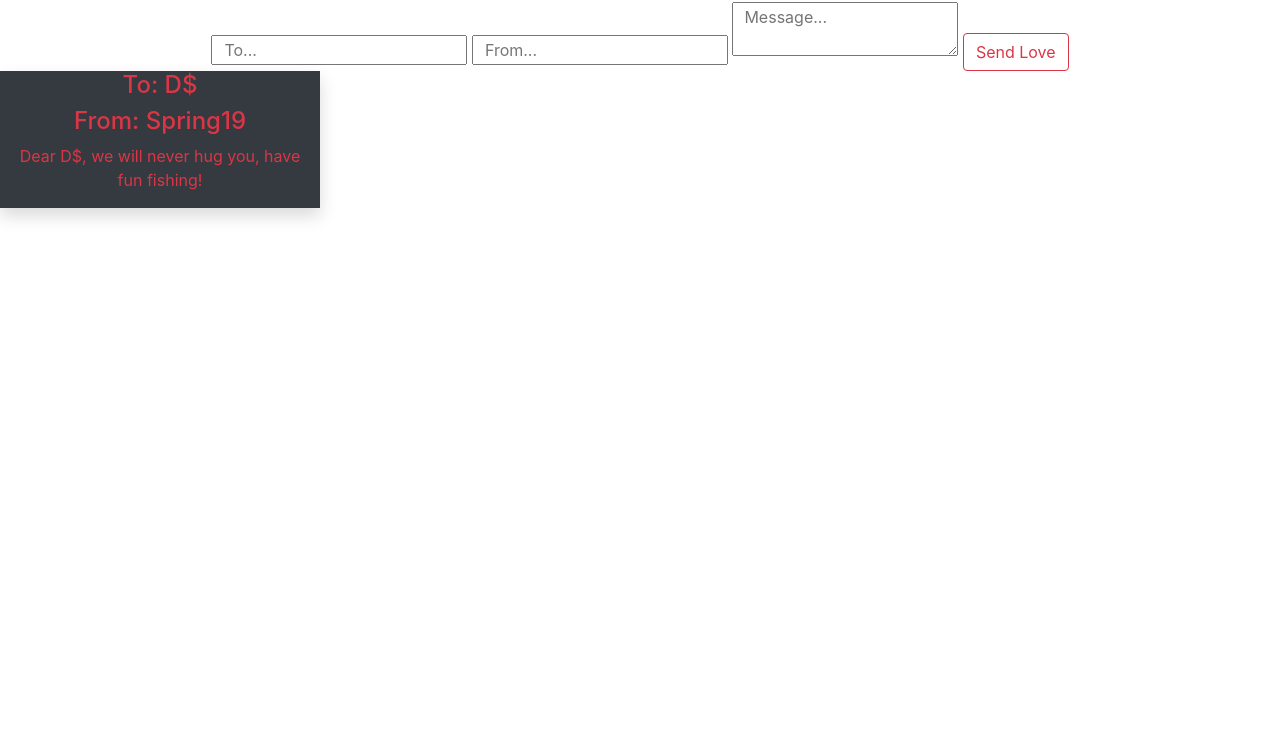
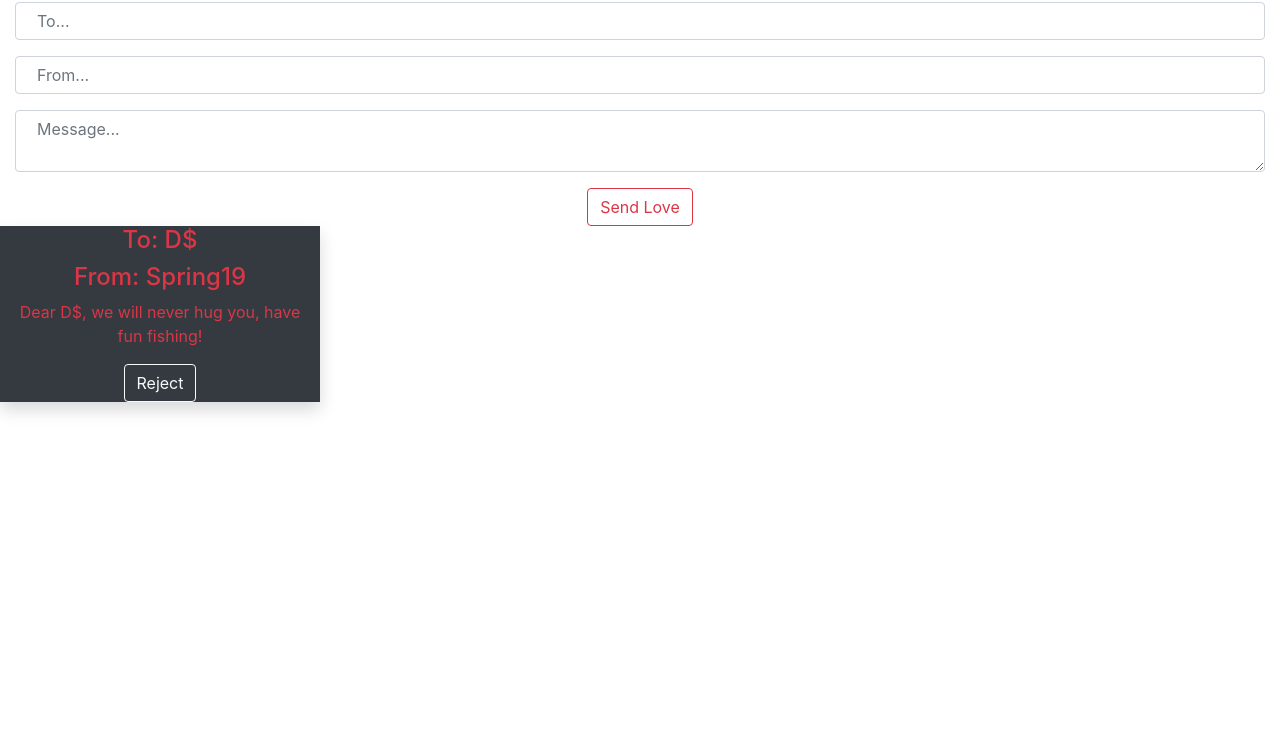
Before and after one commit to BoiseCodeWorks/Dmoneys-group-v-day, a plain HTML site: page index.html in a window 1280 px wide. Shown: the part 54-800 px from the top of the page. Drawn offline with nearby package versions, Linux system fonts and the light colour scheme.

Commit message:
william jones

```diff
--- a/app/components/cardController.js
+++ b/app/components/cardController.js
@@ -30,5 +30,7 @@ export default class CardController {
         _cs.addCard(newCard)
         form.reset()
     }
-
+    rejectLove(id) {
+        _cs.rejectLove(id)
+    }
 }
--- a/app/components/cardService.js
+++ b/app/components/cardService.js
@@ -35,5 +35,16 @@ export default class CardService {
         updatedCards.push(card)
         setState('cards', updatedCards)
     }
+    rejectLove(id) {
+        let updatedCards = this.Cards
+        for (let i = 0; i < updatedCards.length; i++) {
+            let card = updatedCards[i]
+            if (card.id == id) {
+                updatedCards.splice(i, 1)
+                break
+            }
+        }
+        setState('cards', updatedCards)
+    }
 
 }
--- a/app/models/card.js
+++ b/app/models/card.js
@@ -2,7 +2,7 @@ let id = 0
 
 export default class Card {
     constructor(data) {
-        this.id = this.id || id
+        this.id = data.id || id
         this.to = data.to
         this.from = data.from
         this.message = data.message
@@ -15,6 +15,7 @@ export default class Card {
             <h4>To: ${this.to}</h4>
             <h4>From: ${this.from}</h4>
             <p>${this.message}</p>
+            <button class="btn btn-outline-light bg-dark" id="reject" onclick="app.controllers.cardController.rejectLove(${this.id})">Reject</button>
         </div>`
     }
 }
--- a/index.html
+++ b/index.html
@@ -20,11 +20,18 @@
     </header>
     <section class="container-fluid text-center">
         <div class="row">
-            <div class="col">
+            <div class="col-12 text-center">
                 <form onsubmit="app.controllers.cardController.addCard(event)">
-                    <input type="text" name="to" placeholder="  To..." required>
-                    <input type="text" name="from" placeholder="  From..." required>
-                    <textarea type="text" name="message" placeholder="  Message..." required></textarea>
+                    <div class="form-group">
+                        <input class="form-control" type="text" name="to" placeholder="  To..." required>
+                    </div>
+                    <div class="form-group">
+                        <input class="form-control" type="text" name="from" placeholder="  From..." required>
+                    </div>
+                    <div class="form-group">
+                        <textarea class="form-control" type="text" name="message" placeholder="  Message..."
+                            required></textarea>
+                    </div>
                     <button type="submit" class="btn btn-outline-danger">Send Love</button>
                 </form>
             </div>
```
